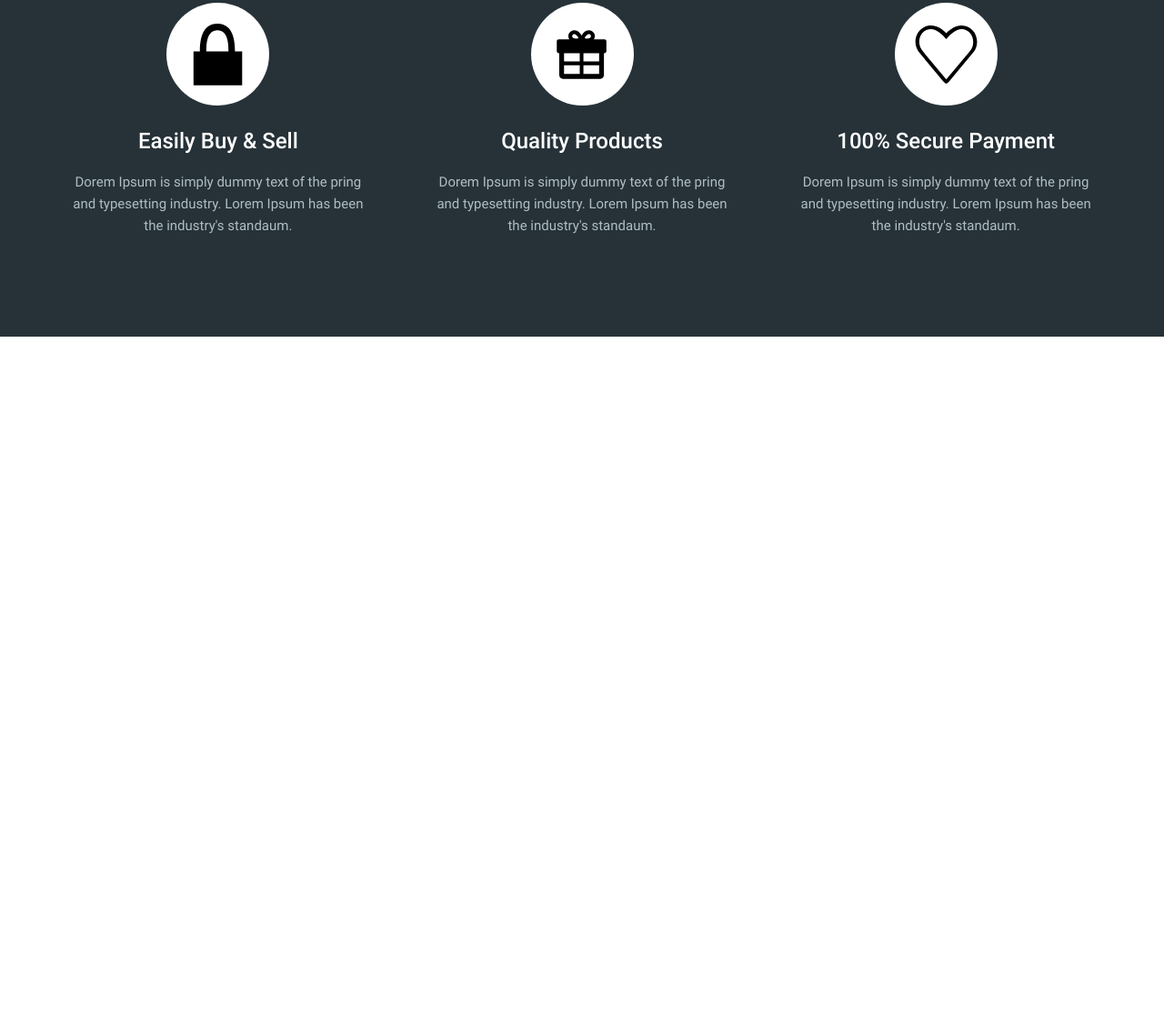
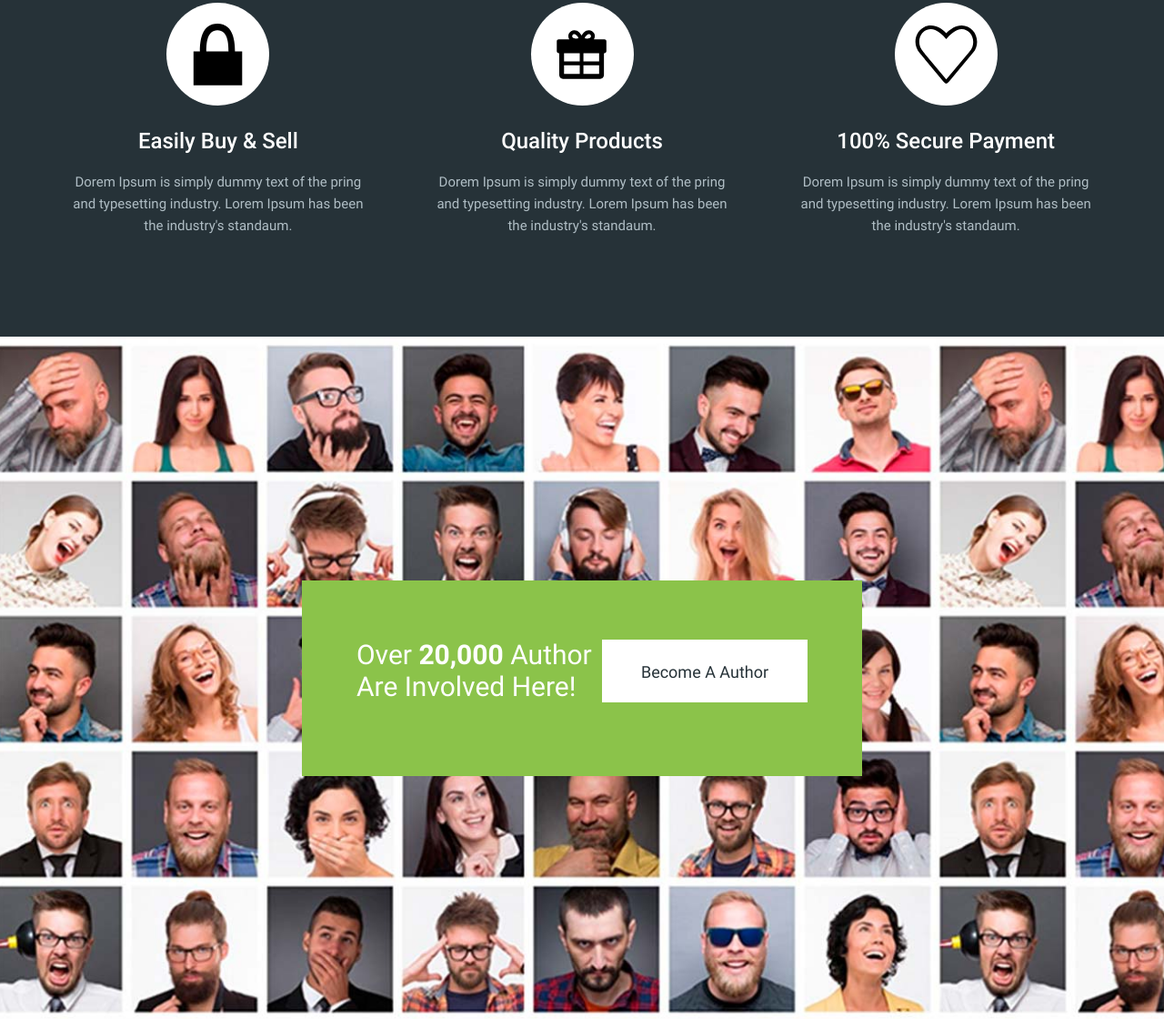
Before and after one commit to MikhailR/Moderno, a website: page app/index.html in a window 1280 px wide. Shown: the part 3135-4255 px from the top of the page at 91% size. Before the commit the page ends 3505 px from the top, so only its background shows below. Drawn offline with nearby package versions, Linux system fonts and the light colour scheme.

Commit message:
09.07.20 - 15:57, add section-AUTHORS

```diff
--- a/app/index.html
+++ b/app/index.html
@@ -583,6 +583,14 @@
 					</div>
 				</div>
 			</section>
+
+			<!-- Секция с авторами -->
+			<section class="authors" style="background-image: url('images/authors-bg.jpg');">
+				<div class="authors__inner">
+					<h3 class="authors__title">Over <span>20,000</span> Author Are Involved Here!</h3>
+					<a class="authors__link" href="#">Become A Author</a>
+				</div>
+			</section>
 		</main>
 	</div>
 
--- /dev/null
+++ b/app/scss/_authors.scss
@@ -0,0 +1,40 @@
+.authors {
+	background: #d4d4d4;
+	background-repeat: no-repeat;
+	background-position: center;
+	background-size: cover;
+	min-height: 750px;
+	display: flex;
+	justify-content: center;
+	align-items: center;
+	&__inner {
+		display: flex;
+		justify-content: space-between;
+		align-items: center;
+		max-width: 655px;
+		padding: 65px 60px 80px;
+		background: $color-green;
+	}
+	&__title {
+		font-weight: 400;
+		font-size: 30px;
+		line-height: 1.16;
+		color: #ffffff;
+		padding-right: 10px;
+		max-width: 270px;
+		span {
+			font-weight: 700;
+		}
+	}
+	&__link {
+		display: inline-block;
+		padding: 25px 43px 22px;
+		background: #ffffff;
+		font-size: 18px;
+		color: $text-dark;
+		transition-duration: 0.3s;
+		&:hover, &:focus {
+			box-shadow: 0 0 20px #ffffff;
+		}
+	}
+}
--- a/app/scss/style.scss
+++ b/app/scss/style.scss
@@ -7,3 +7,4 @@
 @import 'products';
 @import 'trend';
 @import 'adventages';
+@import 'authors';
```
Also changed, not shown: app/css/style.min.css, app/images/authors-bg.jpg (added).
